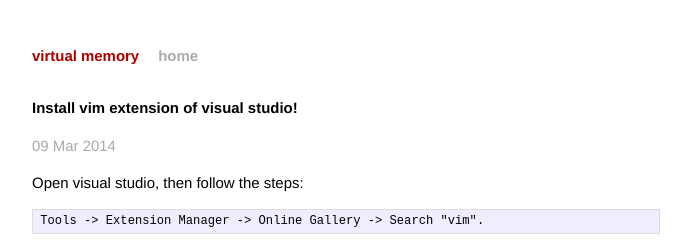
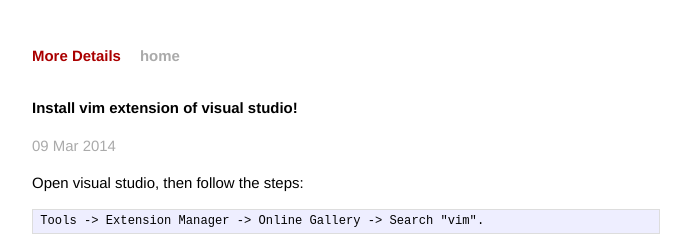
Before and after one commit to caigen/caigen.github.io, a Jekyll site: the page built from _posts/2014-03-09-vim-extension-of-visual-studio.markdown, in a window 1280 px wide. Shown: the top 240 px of the page, without its empty margins (294-985 px from the left). Built offline with Jekyll 4.4.1, drawn with Linux system fonts in a browser that asks for light colours; Markdown is read by kramdown in place of the engine named in the settings.

Commit message:
change title.

```diff
--- a/_config.yml
+++ b/_config.yml
@@ -1,3 +1,3 @@
-name: virtual memory
+name: More Details
 markdown: redcarpet
 pygments: true
```
